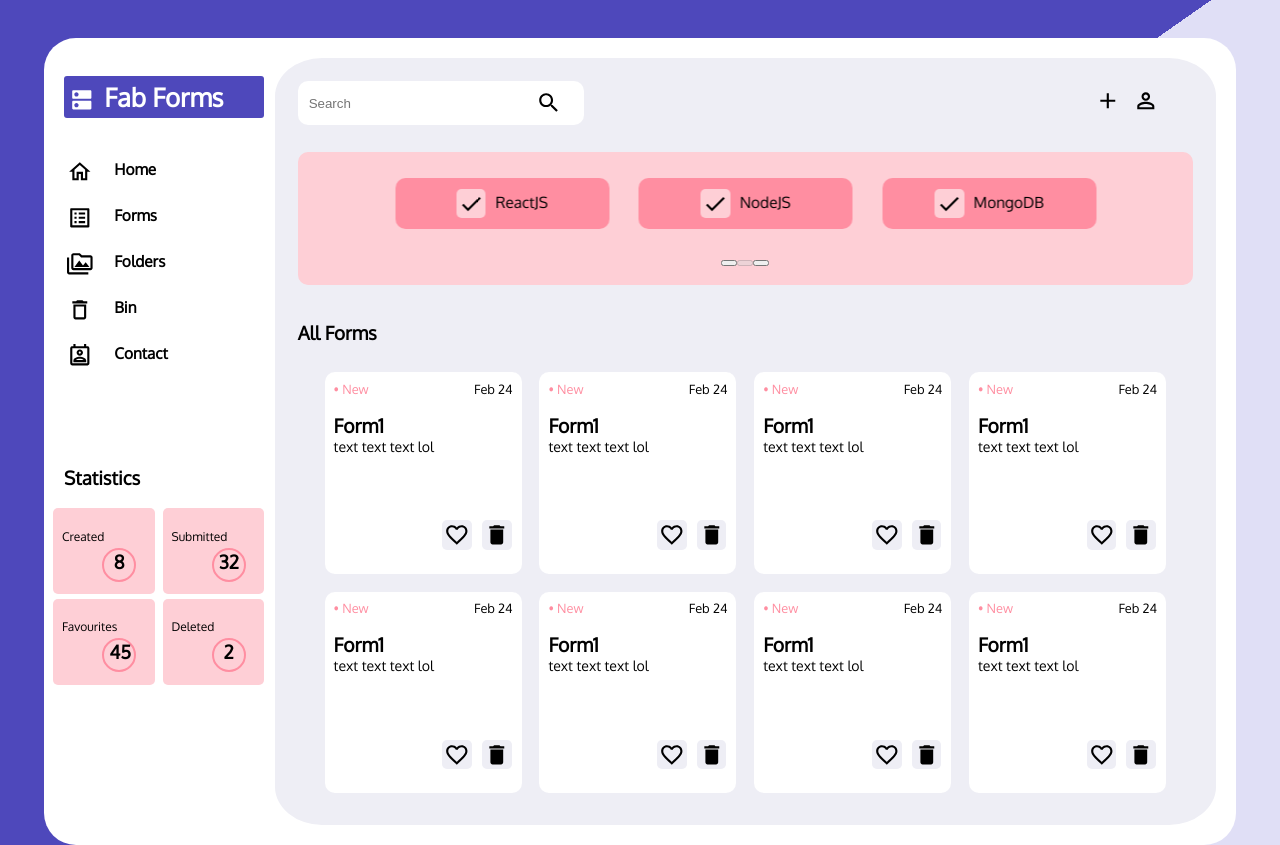
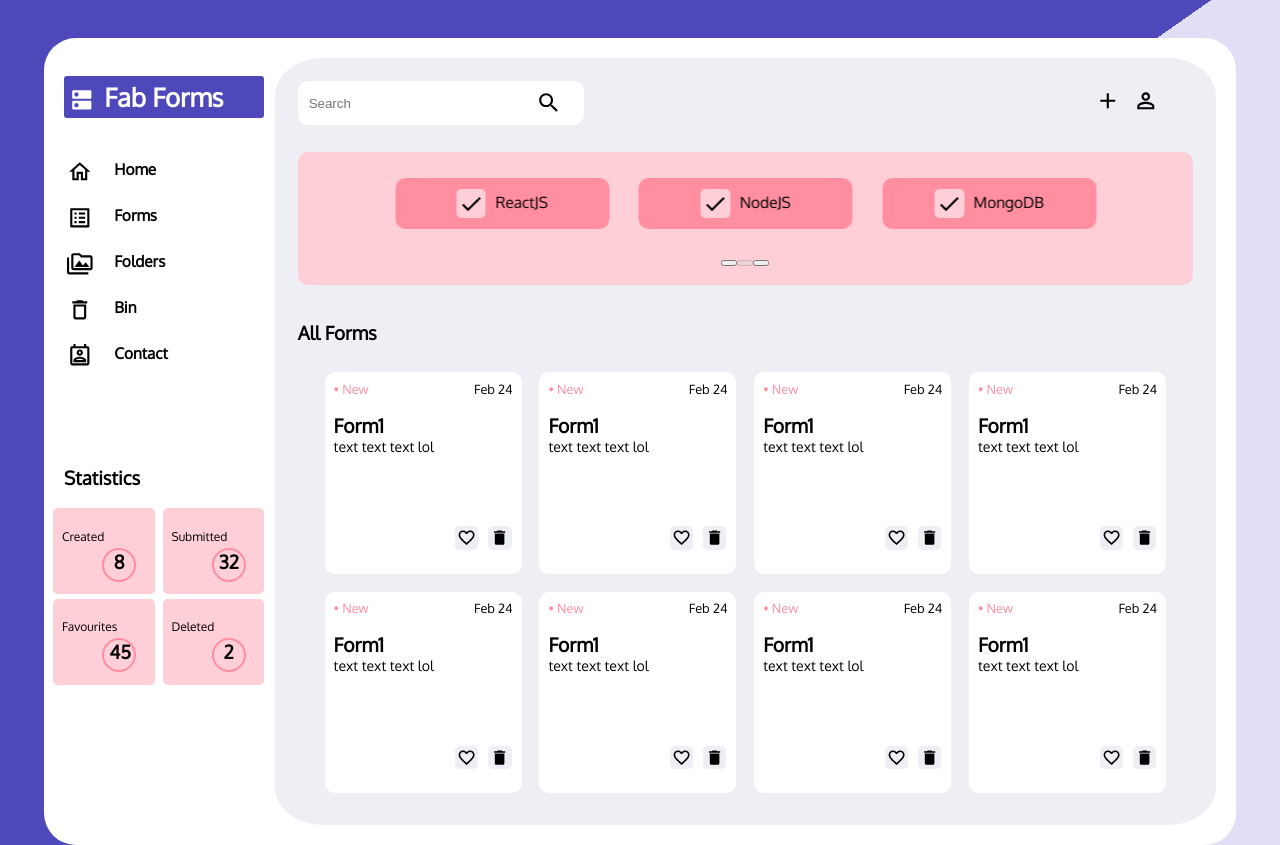
Before and after one commit to AviroopNandy/Google-Forms-Clone, a React (Create React App) app: page / in a window 1280 px wide. Built offline with nearby package versions, Linux system fonts and the light colour scheme.

Commit message:
minor fixes

```diff
--- a/src/App.js
+++ b/src/App.js
@@ -5,6 +5,7 @@
 
 import Home from '../src/containers/Home/Home';
 import LoginApp from "../src/components/LoginApp/LoginApp";
+import Contact from '../src/containers/Contact-Us/Contact-us';
 
 function App() {
   return (
@@ -12,6 +13,7 @@
       <Switch>
         <Route exact path="/" component={Home} />
         <Route path="/login" component={LoginApp} />
+        <Route path="/contact" component={Contact} />
       </Switch>
     </React.Fragment>
   );
--- a/src/components/Form/Form.module.css
+++ b/src/components/Form/Form.module.css
@@ -33,7 +33,7 @@
     flex-direction: row;
 }
 .formIcons>svg{
-    font-size: 2vw !important;
+    font-size: 1.5vw !important;
     background:var(--whiteLightTwo);
     margin-right:10px;
     padding:2px;
```
Also changed, not shown: src/containers/Contact-Us/Contact-us.js (+11 -0 lines).
